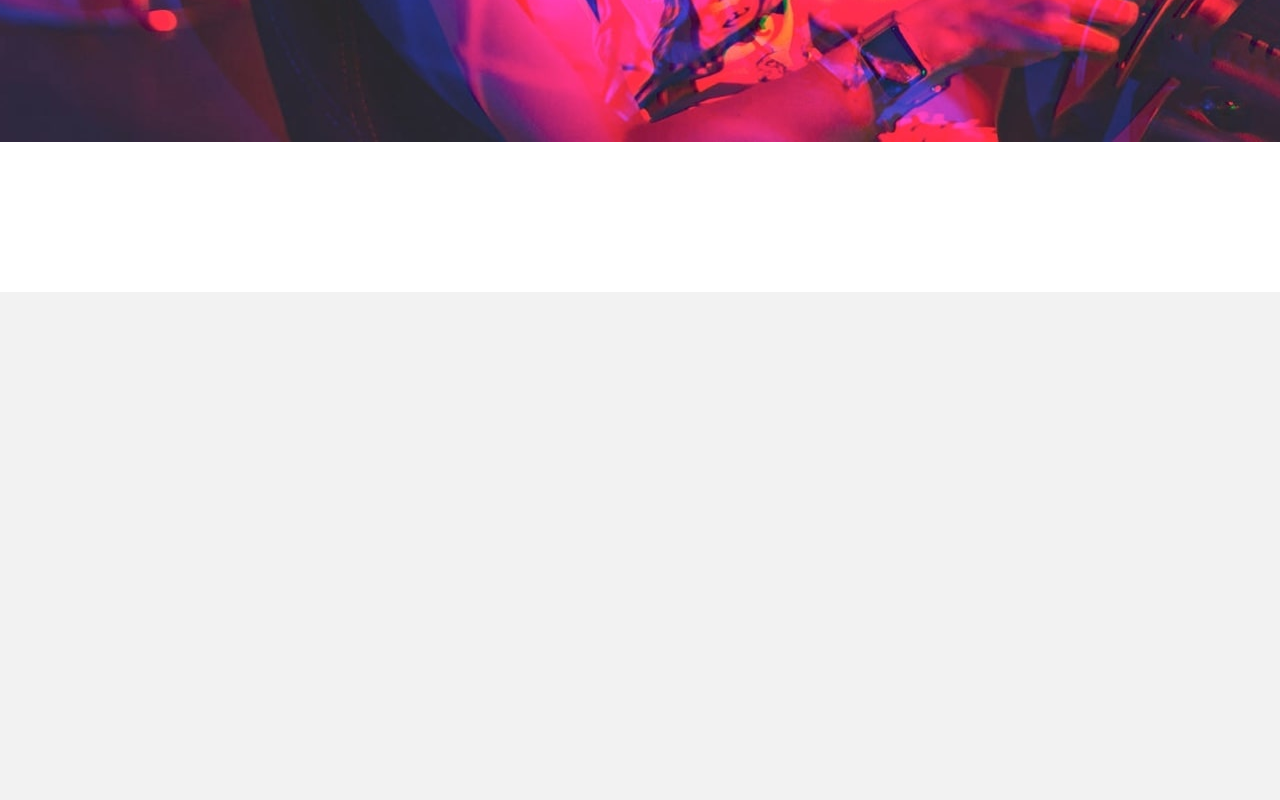
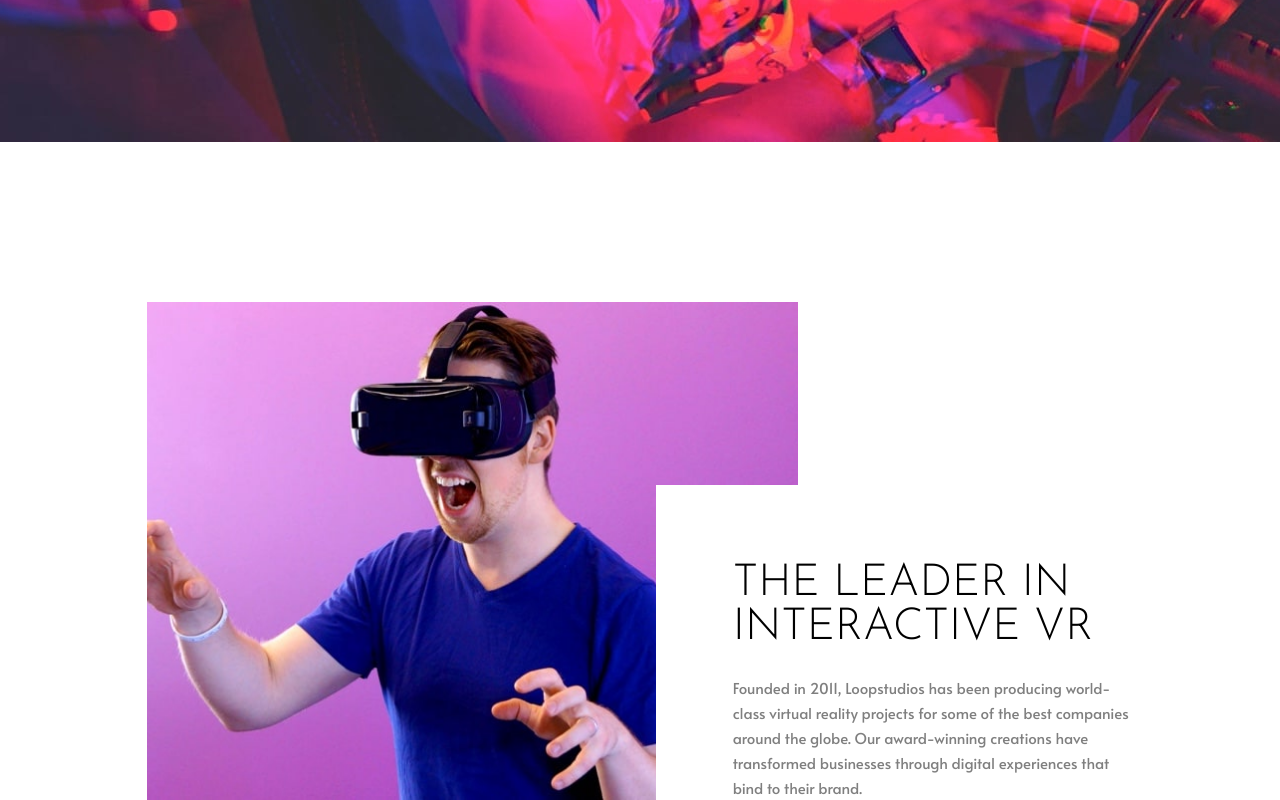
Before and after one commit to Huayao-Zheng/Loopstudios-landing-page, a plain HTML site: page index.html in a window 1280 px wide. Shown: the part 508-1308 px from the top of the page. Before the commit the page ends 800 px from the top, so only its background shows below. Drawn offline with nearby package versions, Linux system fonts and the light colour scheme.

Commit message:
finished interactive section

```diff
--- a/index.html
+++ b/index.html
@@ -46,9 +46,18 @@
     </section>
     <!-- ********************* END OF HERO *********************** -->
 
-    <!-- <section id="interactive">
-      <div class="interactive-img"></div>
-    </section> -->
+    <section id="interactive">
+      <div class="container">
+        <div class="interactive__img"></div>
+        <article>
+          <h2>The leader in interactive VR</h2>
+          <p>
+            Founded in 2011, Loopstudios has been producing world-class virtual reality projects for some of the best companies around the globe. Our award-winning creations have transformed
+            businesses through digital experiences that bind to their brand.
+          </p>
+        </article>
+      </div>
+    </section>
     <!-- ********************* END OF INTERACTIVE *********************** -->
 
     <!-- <div class="attribution">
--- a/index.js
+++ b/index.js
@@ -1,3 +1,4 @@
+const body = document.querySelector('body');
 const nav = document.querySelector(' nav');
 const overlay = document.querySelector('.overlay');
 const mobileMenu = document.querySelector('.mobile-menu');
@@ -8,13 +9,15 @@ openMenuIcon.addEventListener('click', openMenu);
 closeMenuIcon.addEventListener('click', closeMenu);
 
 function openMenu() {
-  mobileMenu.style.display = 'flex';
+  body.style.overflow = 'hidden';
+  setTimeout(() => (mobileMenu.style.display = 'flex'), 300);
   openMenuIcon.style.display = 'none';
   closeMenuIcon.style.display = 'inline-block';
   nav.classList.add('active');
 }
 
 function closeMenu() {
+  body.style.overflow = 'auto';
   setTimeout(() => (mobileMenu.style.display = 'none'), 300);
   openMenuIcon.style.display = 'inline-block';
   closeMenuIcon.style.display = 'none';
--- /dev/null
+++ b/scss-partials/_interactive.scss
@@ -0,0 +1,75 @@
+@use 'variables' as var;
+
+#interactive {
+  margin-top: 6rem;
+
+  .container {
+    display: grid;
+    grid-template-columns: 1fr;
+    gap: 3rem;
+  }
+
+  .interactive__img {
+    background: url(../images/desktop/image-interactive.jpg) no-repeat center/cover;
+    aspect-ratio: 3 / 2;
+  }
+
+  article {
+    text-align: center;
+    color: var.$black;
+
+    h2 {
+      font-size: 2rem;
+      font-weight: 300;
+      line-height: 2rem;
+      text-transform: uppercase;
+      margin-bottom: 1rem;
+    }
+
+    p {
+      color: rgba(var.$black, 0.5);
+      line-height: 1.5625rem;
+      padding: 1.5rem;
+    }
+  }
+}
+
+/******************** DESKTOP STYLES  **********************/
+@media (min-width: 768px) {
+  #interactive {
+    margin-top: 10rem;
+
+    .container {
+      display: grid;
+      grid-template-columns: 1fr 14.4% 34%;
+      grid-template-rows: 183px 1fr;
+      gap: 0;
+    }
+
+    .interactive__img {
+      grid-row: 1 / 3;
+      grid-column: 1 / 3;
+      width: 100%;
+      height: 100%;
+    }
+
+    article {
+      grid-row: 2 / 3;
+      grid-column: 2 / 4;
+      text-align: left;
+      background: var.$white;
+      padding-top: clamp(1rem, 11.9vw + -4.71rem, 6rem);
+      padding-left: clamp(1rem, 11.9vw + -4.71rem, 6rem);
+
+      h2 {
+        font-size: clamp(2rem, 2.38vw + 0.86rem, 3rem);
+        line-height: clamp(2rem, 2.38vw + 0.86rem, 3rem);
+        margin-bottom: 1.5625rem;
+      }
+
+      p {
+        padding: 0;
+      }
+    }
+  }
+}
--- a/scss-partials/_nav.scss
+++ b/scss-partials/_nav.scss
@@ -4,15 +4,14 @@ nav {
   box-shadow: inset 0px 6rem 1rem 0px rgba(#000000, 0.4);
   position: fixed;
   top: 0;
-  left: 50%;
-  transform: translateX(-50%);
+  left: 0;
   width: 100%;
-  max-width: 1440px;
   padding: 2.5rem 0;
 
   .container {
     display: flex;
     justify-content: space-between;
+    max-width: 1110.23px;
 
     .logo {
       width: 9rem;
@@ -53,8 +52,8 @@ nav {
   .overlay {
     position: fixed;
     top: -100vh;
-    left: 0;
-    width: 100vw;
+    left: -1vw;
+    width: 101vw;
     height: 100vh;
     background: var.$black;
     border-radius: 50%;
--- a/scss-partials/main.scss
+++ b/scss-partials/main.scss
@@ -3,3 +3,4 @@
 
 @use 'nav';
 @use 'hero';
+@use 'interactive';
```
Also changed, not shown: css/main.min.css.
